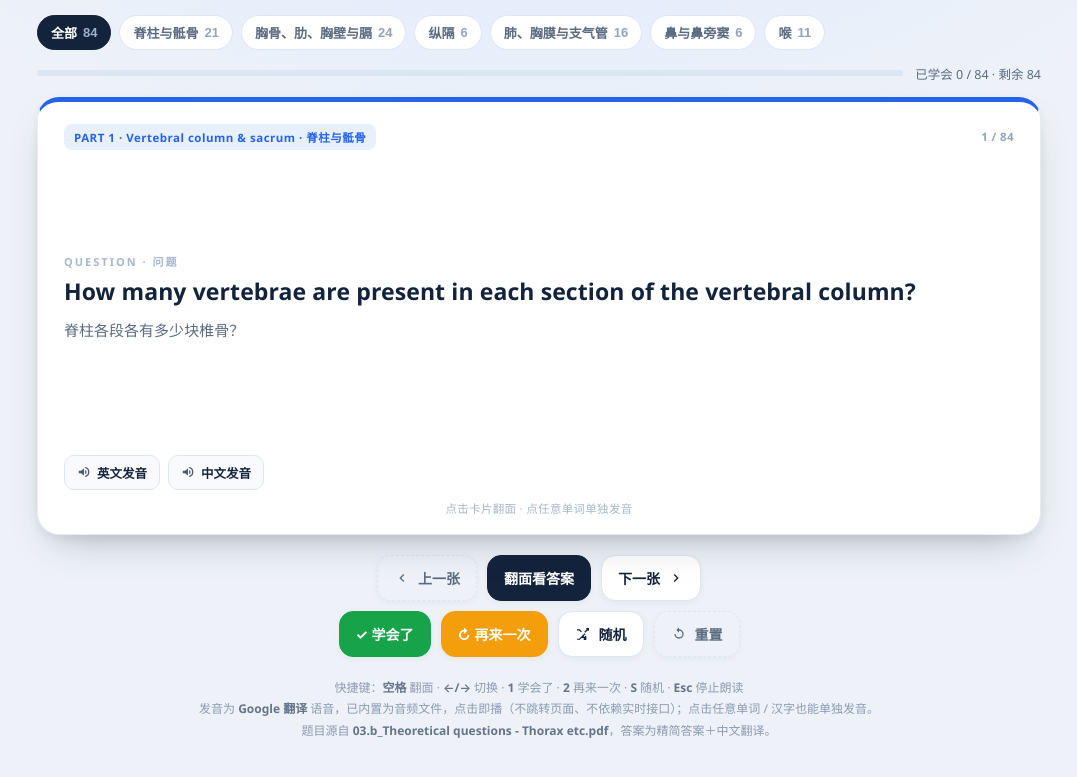
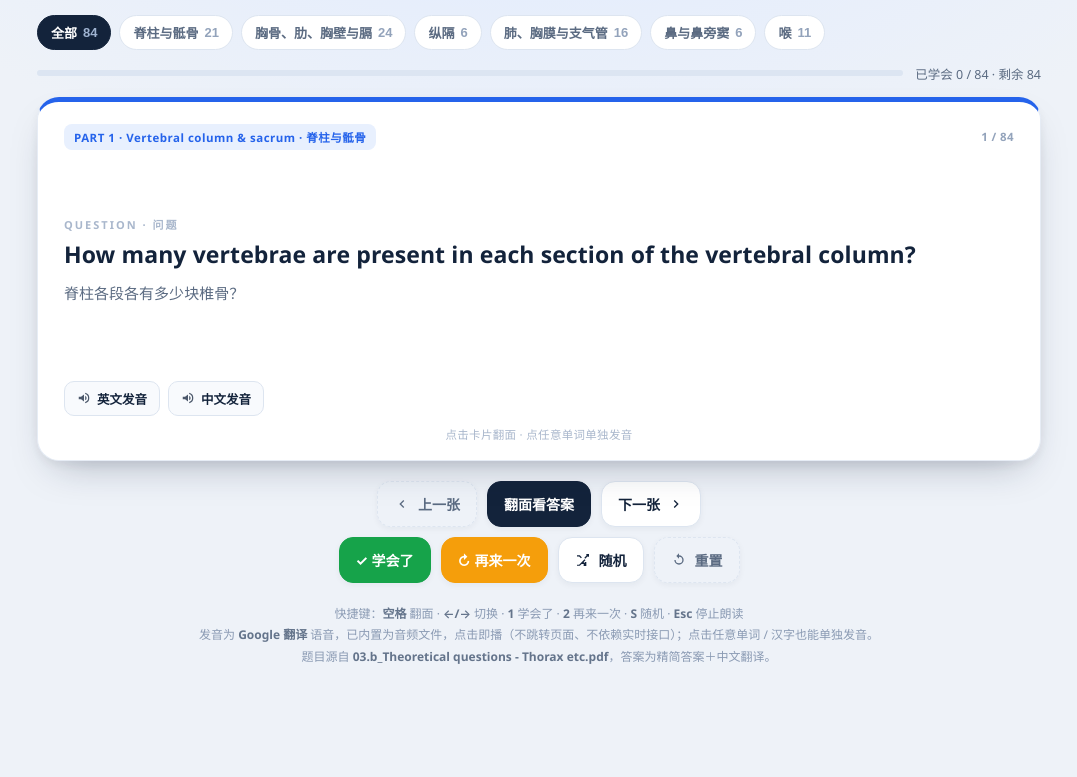
Before and after one commit to yangjiqing1110-glitch/thorax-84-quizlet, a plain HTML site: page index.html in a window 1280 px wide. Shown: the part 89-866 px from the top of the page, without its empty margins (101-1178 px from the left). After the commit the page ends 802 px from the top, so only its background shows below. Drawn offline with Linux system fonts and the light colour scheme.

Commit message:
tune: fit layout with new control row

```diff
--- a/index.html
+++ b/index.html
@@ -57,7 +57,7 @@
 
   .stage{perspective:2200px;margin-top:6px}
   .card{
-    position:relative;height:clamp(380px,calc(100vh - 362px),540px);
+    position:relative;height:clamp(360px,calc(100vh - 436px),540px);
     transform-style:preserve-3d;transition:transform .55s cubic-bezier(.2,.75,.25,1);
     cursor:pointer;border-radius:var(--radius);
   }
```
